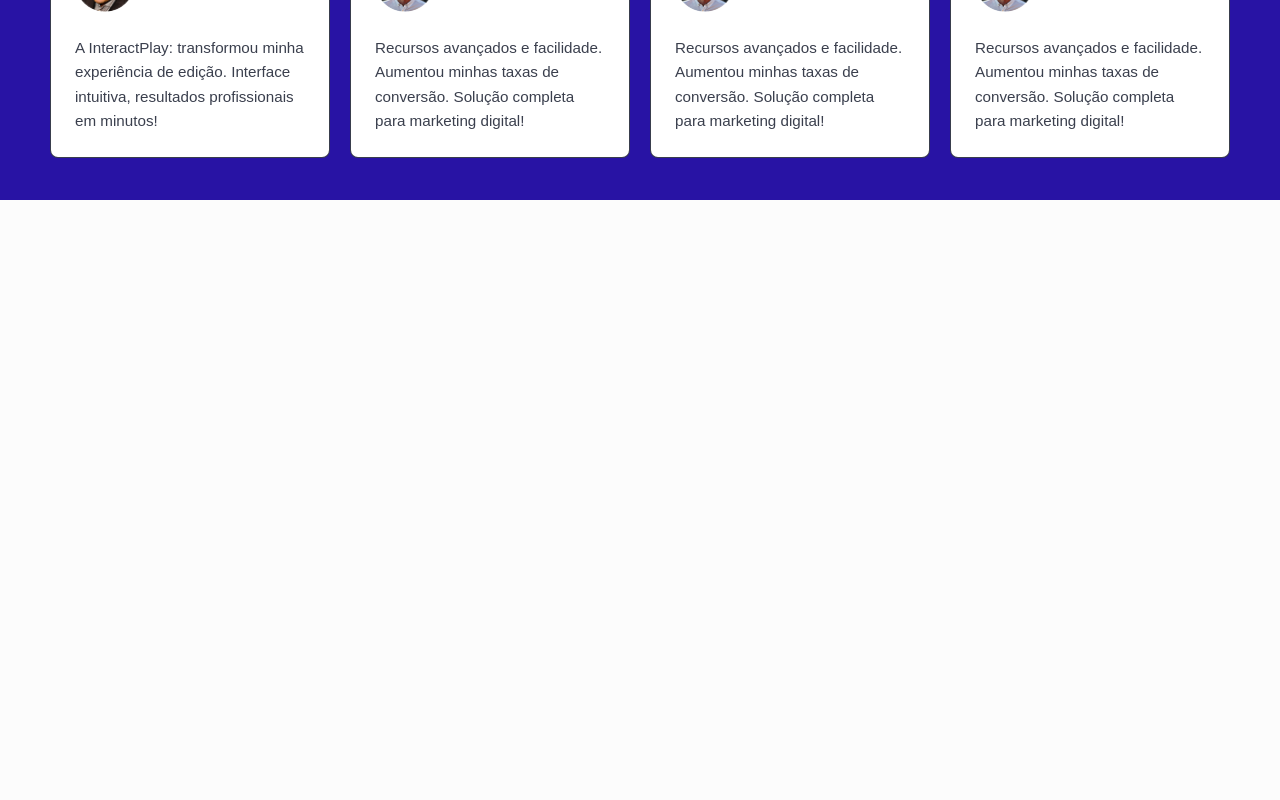
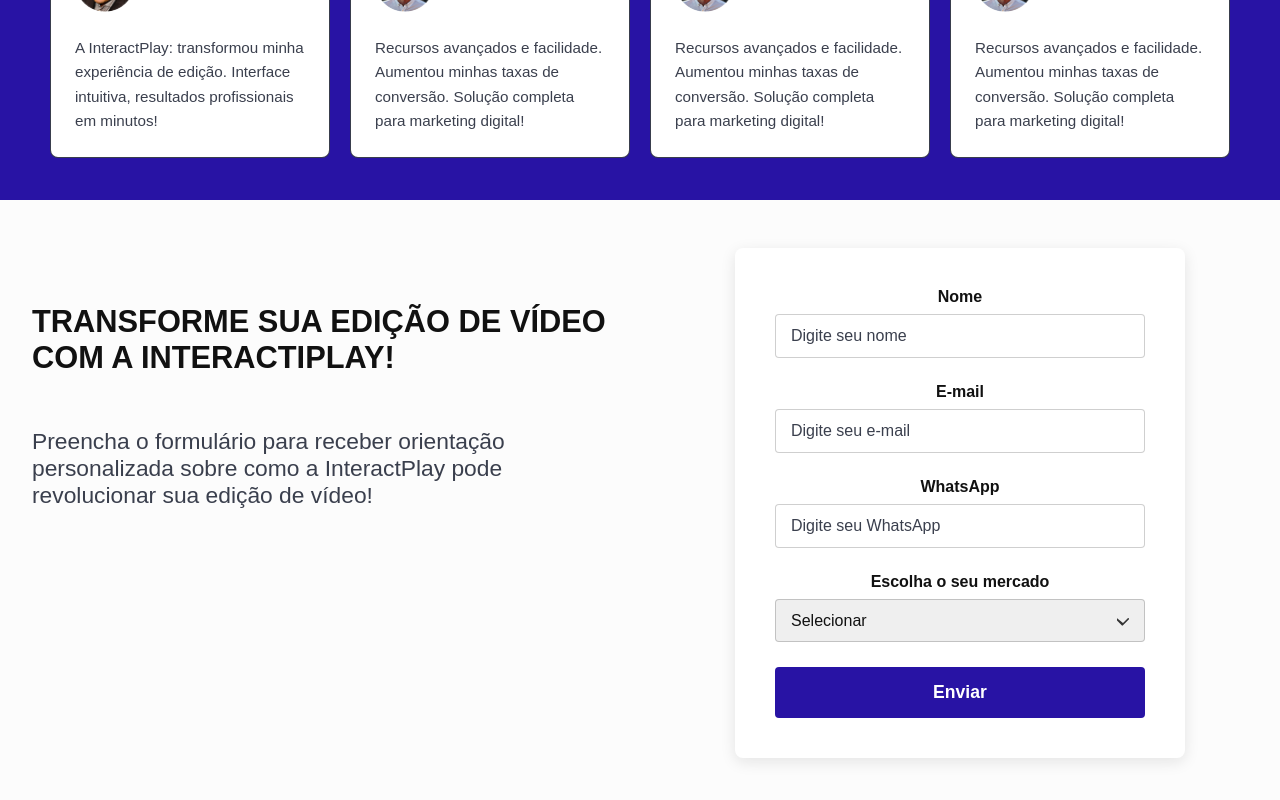
Before and after one commit to pedroferreirasousa/LP-INTERACTIPLAY, a React (Vite) app in the folder LP-INTERACTPLAY/: page / in a window 1280 px wide. Shown: the part 2875-3675 px from the top of the page. Before the commit the page ends 3075 px from the top, so only its background shows below. Built offline with nearby package versions, Linux system fonts and the light colour scheme; a web font is replaced by a local one.

Commit message:
feat: renderizando nova section

```diff
--- a/LP-INTERACTPLAY/src/App.tsx
+++ b/LP-INTERACTPLAY/src/App.tsx
@@ -1,5 +1,6 @@
 import "./App.css";
 import Header from "./components/Header";
+import Contact from "./components/Sections/Contact";
 import Highlights from "./components/Sections/Highlights";
 import Home from "./components/Sections/Home";
 import Testimony from "./components/Sections/Testimony";
@@ -11,6 +12,7 @@ function App() {
       <Home />
       <Highlights />
       <Testimony />
+      <Contact />
     </>
   );
 }
```
